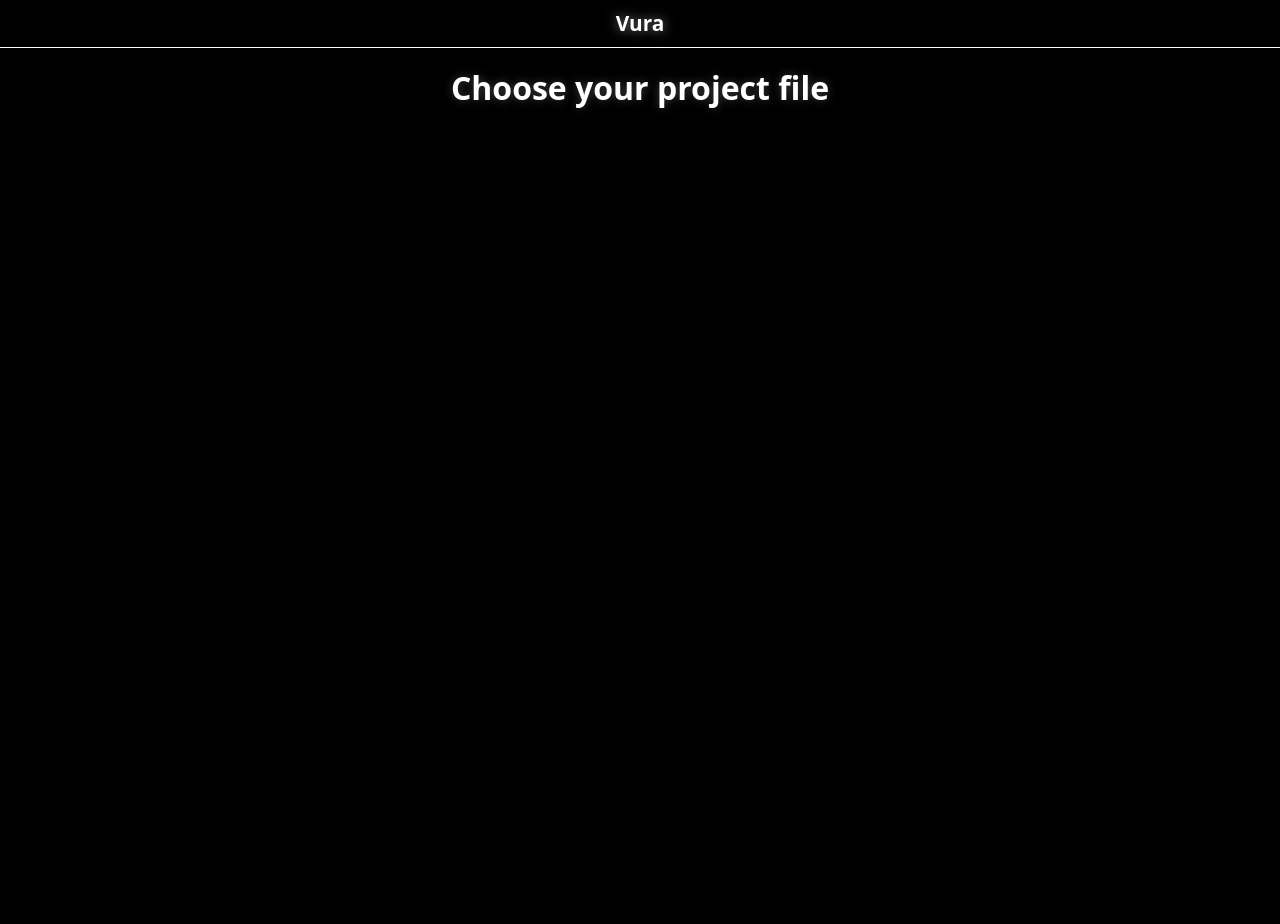
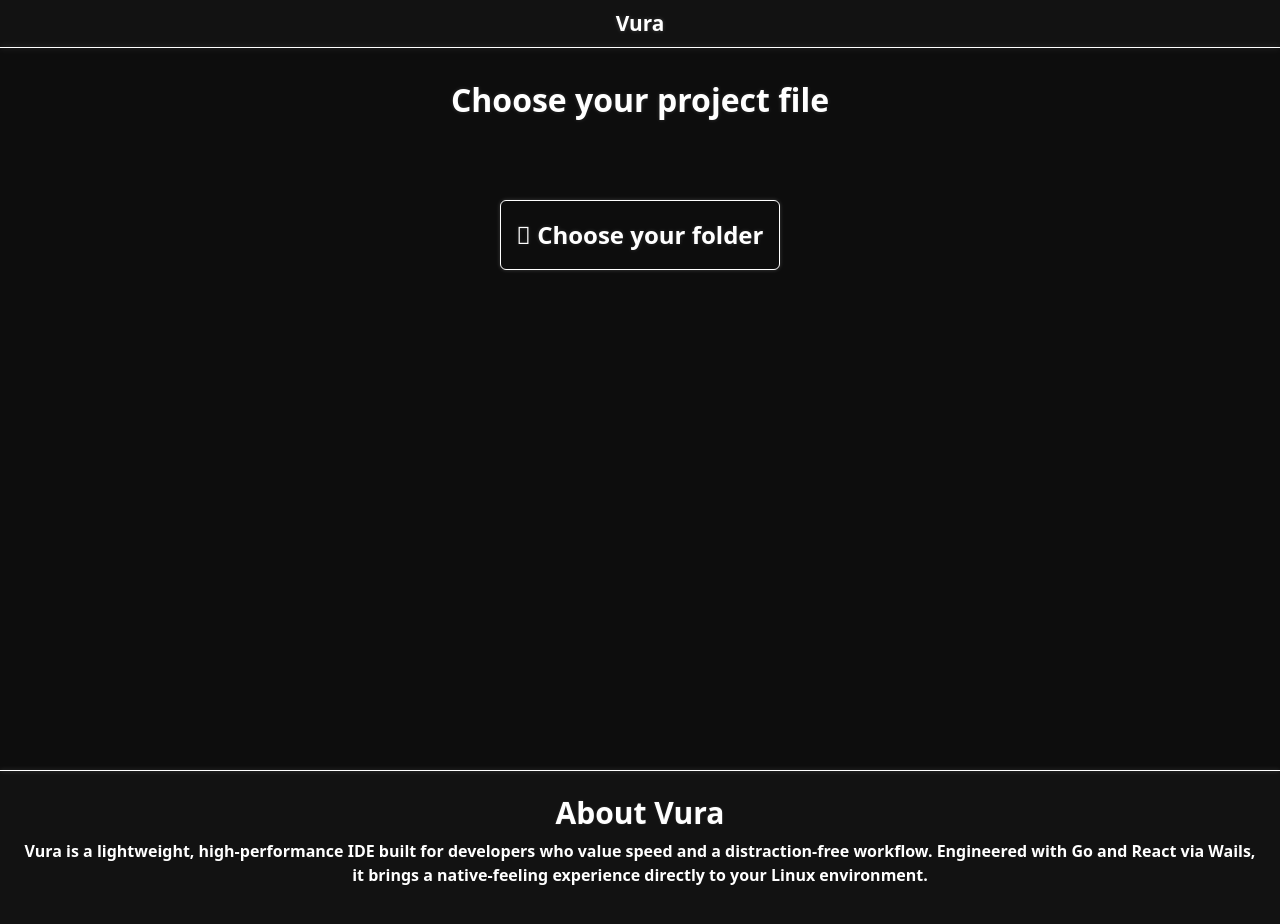
Before and after one commit to yVbz-Dev/Vura, a React (Vite) app in the folder frontend/: page / in a window 1280 px wide. Shown: the top 924 px of the page. Before the commit the page ends 800 px from the top, so only its background shows below. Built offline with nearby package versions, Linux system fonts and the light colour scheme; a small style sheet from the web is missing.

Commit message:
initial commit

```diff
--- a/frontend/src/App.css
+++ b/frontend/src/App.css
@@ -1,6 +1,4 @@
-/* 1. Imports sempre no topo */
-@import url("https://fonts.googleapis.com/css2?family=Inter:wght@400;700&display=swap");
-@import url("https://fonts.googleapis.com/css2?family=Inter:wght@400;700&family=JetBrains+Mono:wght@400;500&display=swap");
+@import url("https://raw.githubusercontent.com/ryanoasis/nerd-fonts/master/patched-fonts/JetBrainsMono/Ligatures/Regular/JetBrainsMonoNerdFont-Regular.woff2");
 @import "tailwindcss";
 
 @theme {
@@ -8,9 +6,9 @@
     --font-inter: "Inter", ui-sans-serif, system-ui;
 }
 @theme {
-    --font-jetbrains: "JetBrainsMono", ui-sans-serif, system-ui;
+    --font-jetbrains: "JetBrainsMono Nerd Font", ui-sans-serif, system-ui;
 }
 
 body {
-    background-color: black;
+    background-color: #0d0d0d;
 }
--- a/frontend/src/App.jsx
+++ b/frontend/src/App.jsx
@@ -6,27 +6,71 @@
 
   return (
     <div>
-      <nav>
+      <nav className="bg-[#121212] w-full h-full">
         <p
           className={`text-center font-jetbrains font-bold text-white p-2 text-[1.3rem]
-            ${enableGlow ? "text-shadow-[0_0_12px_rgba(255,255,255,0.5)]" : "text-shadow-none"}
+            ${enableGlow ? "text-shadow-[0_0_4px_rgba(255,255,255,0.2)]" : "text-shadow-none"}
           `}
         >
           Vura
         </p>
       </nav>
       <hr
-        className={`border-t-white
-          ${enableGlow ? "text-shadow-[0_0_10px_rgba(255,255,255,0.765)]" : "text-shadow-none"}
+        className={`border-t-white  mb-3
+          ${enableGlow ? "shadow-[0_0_6px_rgba(255,255,255,0.3)]" : "shadow-none"}
           `}
       ></hr>
       <h1
-        className={`text-[2rem] text-center font-jetbrains font-black text-white p-4
-          ${enableGlow ? "text-shadow-[0_0_10px_rgba(255,255,255,0.25)]" : "text-shadow-none"}
+        className={`text-[2rem] text-center font-jetbrains font-black text-white p-4 mt-3
+          ${enableGlow ? "text-shadow-[0_0_4px_rgba(255,255,255,0.15)]" : "text-shadow-none"}
           `}
       >
         Choose your project file
       </h1>
+
+      <div className="flex items-center justify-center mt-15">
+        <button
+          className={`text-[1.5rem] text-white font-jetbrains font-bold p-4 rounded-md border
+          ${enableGlow ? "text-shadow-[0_0_4px_rgba(255,255,255,0.15)] shadow-[0_0_4px_rgba(255,255,255,0.2)]" : "text-shadow-none shadow-none"}
+          duration-300 transition-all
+          hover:-translate-y-0.5
+          `}
+          onClick={(e) => {
+            const filePath = window.go.main.App.SelectFolder();
+            if (filePath) {
+            }
+          }}
+        >
+          {"\uea80"} Choose your folder
+        </button>
+      </div>
+
+      <div className="mt-125 bg-[#121212] h-[150vh]">
+        <hr
+          className={`border-t-white mb-3
+            ${enableGlow ? "shadow-[0_0_4px_rgba(255,255,255,0.3)]" : "shadow-none"}
+            `}
+        ></hr>
+
+        <div className="flex items-center justify-center flex-col m-5">
+          <h1
+            className={`text-white font-jetbrains font-bold text-3xl m-1
+            ${enableGlow ? "text-shadow-[0_0_2px_rgba(255,255,255,0.2)]" : "text-shadow-none"}
+            `}
+          >
+            About Vura
+          </h1>
+          <p
+            className={`text-white font-jetbrains font-bold m-1 text-center
+          `}
+          >
+            Vura is a lightweight, high-performance IDE built for developers who
+            value speed and a distraction-free workflow. Engineered with Go and
+            React via Wails, it brings a native-feeling experience directly to
+            your Linux environment.
+          </p>
+        </div>
+      </div>
     </div>
   );
 }
--- a/frontend/wailsjs/go/main/App.d.ts
+++ b/frontend/wailsjs/go/main/App.d.ts
@@ -2,3 +2,5 @@
 // This file is automatically generated. DO NOT EDIT
 
 export function Greet(arg1:string):Promise<string>;
+
+export function SelectFolder():Promise<string>;
--- a/frontend/wailsjs/go/main/App.js
+++ b/frontend/wailsjs/go/main/App.js
@@ -5,3 +5,7 @@
 export function Greet(arg1) {
   return window['go']['main']['App']['Greet'](arg1);
 }
+
+export function SelectFolder() {
+  return window['go']['main']['App']['SelectFolder']();
+}
```
Also changed, not shown: 1 other file (tests, documents, lock files or other folders).
